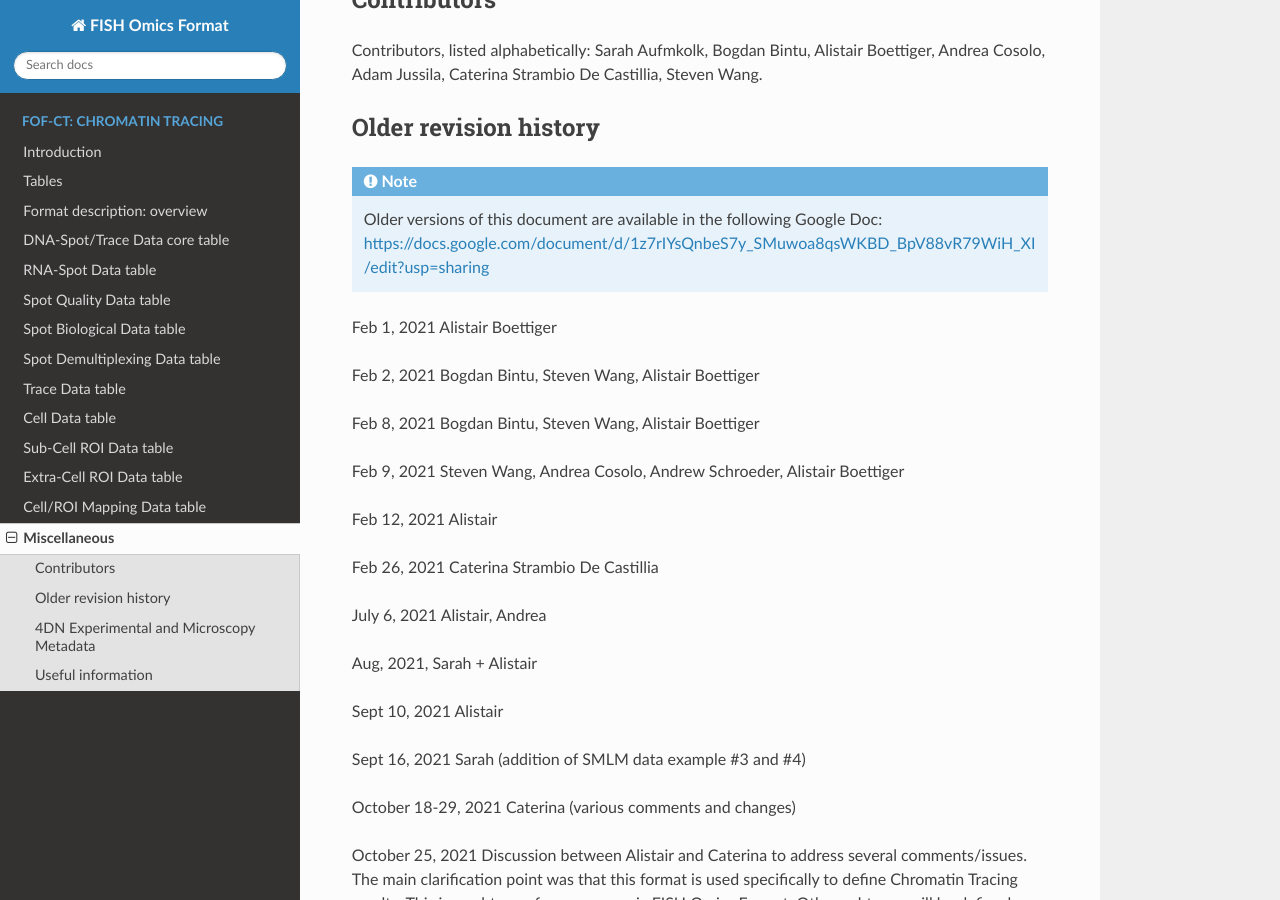
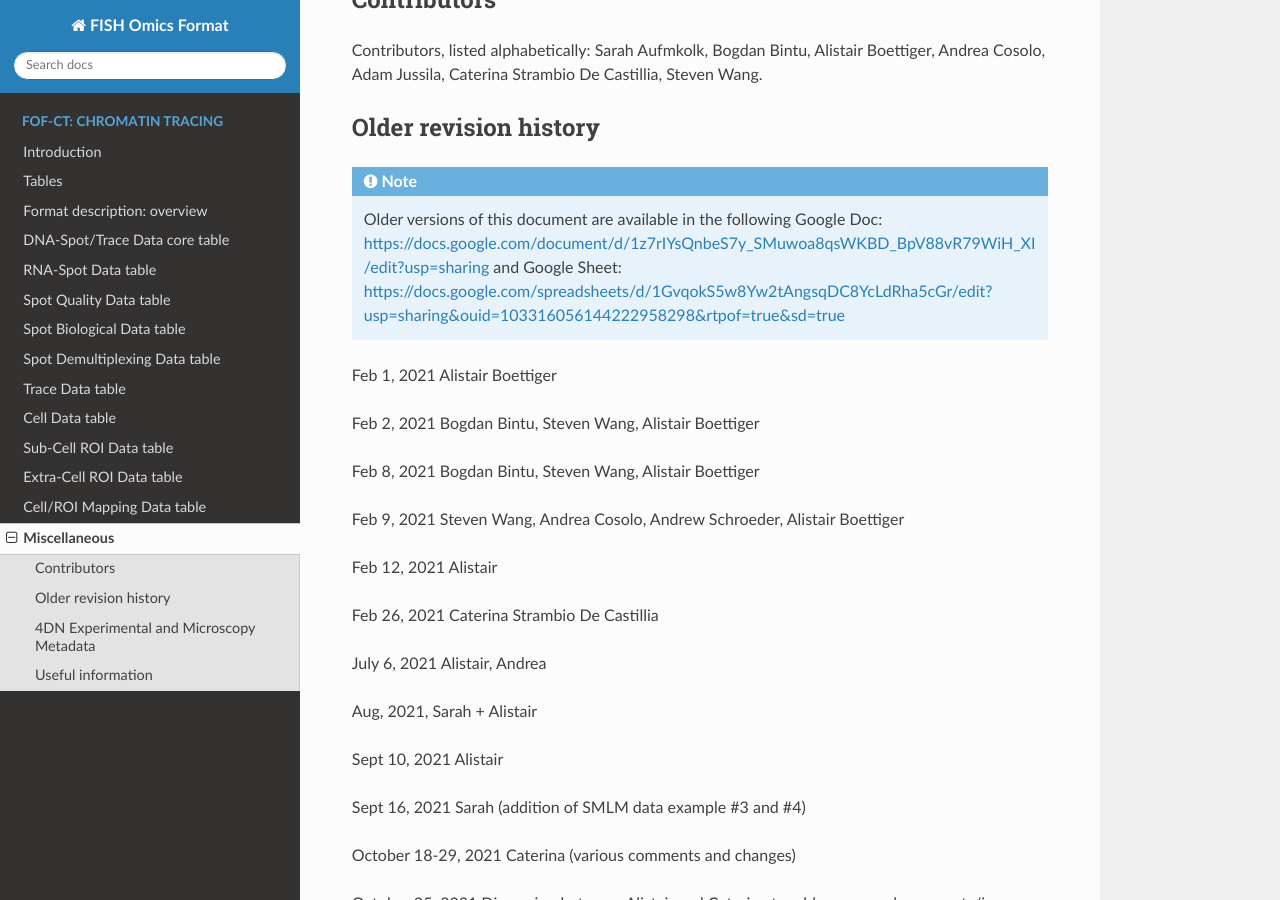
Before and after one commit to 4dn-dcic/fish_omics_format, a Sphinx documentation site: the page built from docs/source/misc.rst, in a window 1280 px wide and 900 px high, scrolled down 477 px. Built offline with Sphinx 7.4.7 and the Read the Docs theme 2.0.0, drawn with Linux system fonts in a browser that asks for light colours.

Commit message:
add google sheets link to the older version

```diff
--- a/docs/source/misc.rst
+++ b/docs/source/misc.rst
@@ -21,6 +21,7 @@
 .. note::
     Older versions of this document are available in the following Google Doc:
     https://docs.google.com/document/d/1z7rIYsQnbeS7y_SMuwoa8qsWKBD_BpV88vR79WiH_XI/edit?usp=sharing
+    and Google Sheet: https://docs.google.com/spreadsheets/d/1GvqokS5w8Yw2tAngsqDC8YcLdRha5cGr/edit?usp=sharing&ouid=103316056144222958298&rtpof=true&sd=true
 
 Feb 1, 2021 Alistair Boettiger
 
```
